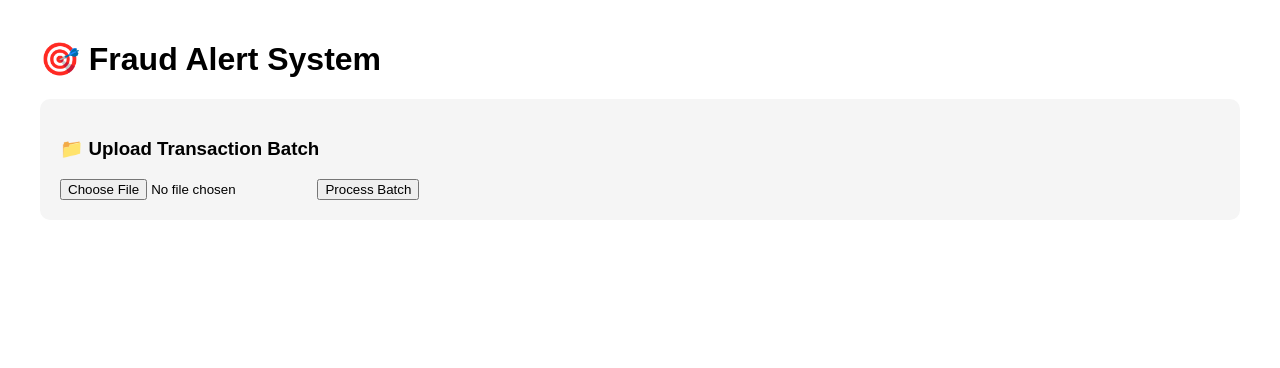
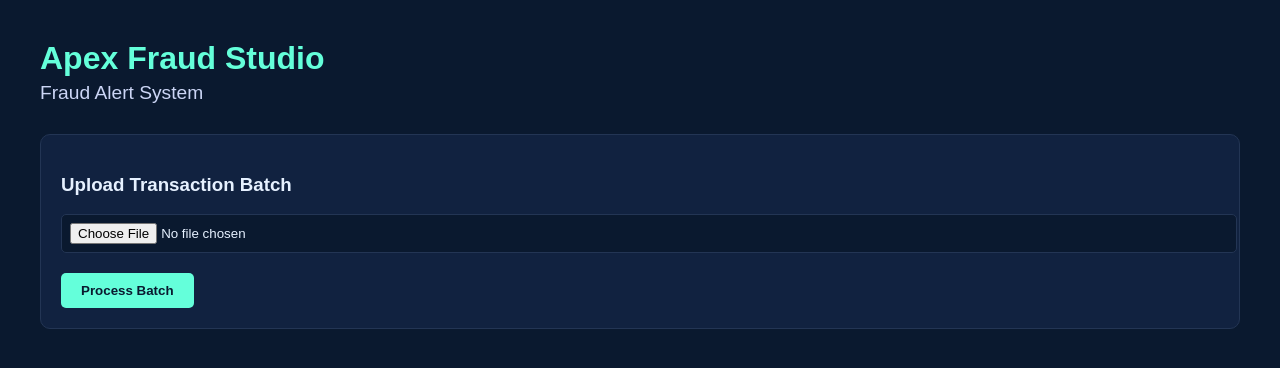
Before and after one commit to AANDROUT/fraud-detection-system, a Flask app: page / in a window 1280 px wide. Shown: the top 368 px of the page. Run offline with Flask 3, Linux system fonts and the light colour scheme.

Commit message:
Update index.html

```diff
--- a/fraud_alert_website/templates/index.html
+++ b/fraud_alert_website/templates/index.html
@@ -1,37 +1,137 @@
 <!DOCTYPE html>
 <html>
 <head>
-    <title>Fraud Alert System</title>
+    <title>Apex Fraud Studio</title>
     <style>
-        body { font-family: Arial, sans-serif; margin: 40px; }
-        .upload-section { background: #f5f5f5; padding: 20px; border-radius: 10px; margin-bottom: 30px; }
-        .dashboard { background: #e8f4fd; padding: 20px; border-radius: 10px; margin-bottom: 30px; }
-        .alert { background: #fff3cd; padding: 15px; margin: 10px 0; border-radius: 5px; border-left: 4px solid #ffc107; }
-        .metric-card { background: white; padding: 15px; margin: 10px; border-radius: 5px; display: inline-block; width: 200px; text-align: center; }
+        body {
+            font-family: Arial, sans-serif;
+            margin: 40px;
+            background-color: #0a192f;
+            color: #e6f1ff;
+        }
+        h1 {
+            color: #64ffda;
+            margin-bottom: 5px;
+        }
+        .subtitle {
+            color: #ccd6f6;
+            font-size: 1.2em;
+            margin-bottom: 30px;
+        }
+        .upload-section {
+            background: #112240;
+            padding: 20px;
+            border-radius: 10px;
+            margin-bottom: 30px;
+            border: 1px solid #233554;
+        }
+        .dashboard {
+            background: #112240;
+            padding: 20px;
+            border-radius: 10px;
+            margin-bottom: 30px;
+            border: 1px solid #233554;
+        }
+        .alert {
+            background: #1d3b5c;
+            padding: 15px;
+            margin: 10px 0;
+            border-radius: 5px;
+            border-left: 4px solid #ffc107;
+        }
+        .metric-card {
+            background: #0a192f;
+            padding: 15px;
+            margin: 10px;
+            border-radius: 5px;
+            display: inline-block;
+            width: 200px;
+            text-align: center;
+            border: 1px solid #233554;
+        }
         .good { border-left: 4px solid #28a745; }
         .warning { border-left: 4px solid #ffc107; }
         .danger { border-left: 4px solid #dc3545; }
-        .justification { background: #f8f9fa; padding: 10px; margin: 5px 0; border-radius: 3px; }
+        .justification {
+            background: #112240;
+            padding: 10px;
+            margin: 5px 0;
+            border-radius: 3px;
+        }
+        .alert-section {
+            background: #112240;
+            padding: 20px;
+            border-radius: 10px;
+            margin-bottom: 30px;
+            border: 1px solid #233554;
+        }
+        .alert-container {
+            max-height: 400px;
+            overflow-y: auto;
+            padding-right: 10px;
+        }
+        button {
+            background-color: #64ffda;
+            color: #0a192f;
+            border: none;
+            padding: 10px 20px;
+            border-radius: 5px;
+            cursor: pointer;
+            font-weight: bold;
+            margin-top: 10px;
+        }
+        button:hover {
+            background-color: #52e0c4;
+        }
+        input[type="file"] {
+            background-color: #0a192f;
+            color: #e6f1ff;
+            border: 1px solid #233554;
+            padding: 8px;
+            border-radius: 5px;
+            width: 100%;
+            margin-bottom: 10px;
+        }
+        /* Scrollbar styling */
+        .alert-container::-webkit-scrollbar {
+            width: 8px;
+        }
+        .alert-container::-webkit-scrollbar-track {
+            background: #112240;
+            border-radius: 10px;
+        }
+        .alert-container::-webkit-scrollbar-thumb {
+            background: #64ffda;
+            border-radius: 10px;
+        }
     </style>
 </head>
 <body>
-    <h1>🎯 Fraud Alert System</h1>
+    <h1>Apex Fraud Studio</h1>
+    <div class="subtitle">Fraud Alert System</div>
 
     <div class="upload-section">
-        <h3>📁 Upload Transaction Batch</h3>
+        <h3>Upload Transaction Batch</h3>
         <input type="file" id="fileInput" accept=".csv">
         <button onclick="processFile()">Process Batch</button>
         <div id="uploadStatus"></div>
     </div>
 
     <div id="dashboard" class="dashboard" style="display:none;">
-        <h3>📊 System Performance Dashboard</h3>
+        <h3>System Performance Dashboard</h3>
         <div id="metrics"></div>
     </div>
 
     <div id="alertsSection" style="display:none;">
-        <h3>🚨 Fraud Alerts</h3>
-        <div id="alertsContainer"></div>
+        <h3>High Confidence Alerts (≥50%)</h3>
+        <div class="alert-section">
+            <div id="highConfidenceContainer" class="alert-container"></div>
+        </div>
+
+        <h3>Low Confidence Alerts (<50%)</h3>
+        <div class="alert-section">
+            <div id="lowConfidenceContainer" class="alert-container"></div>
+        </div>
     </div>
 
     <script>
@@ -40,7 +140,7 @@
             const statusDiv = document.getElementById('uploadStatus');
 
             if (!fileInput.files[0]) {
-                statusDiv.innerHTML = '<span style="color: red;">Please select a file</span>';
+                statusDiv.innerHTML = '<span style="color: #ff6b6b;">Please select a file</span>';
                 return;
             }
 
@@ -58,14 +158,14 @@
                 const data = await response.json();
 
                 if (data.success) {
-                    statusDiv.innerHTML = '<span style="color: green;">✅ Processing complete!</span>';
+                    statusDiv.innerHTML = '<span style="color: #64ffda;">Processing complete!</span>';
                     displayDashboard(data.dashboard);
                     displayAlerts(data.alerts);
                 } else {
-                    statusDiv.innerHTML = `<span style="color: red;">❌ ${data.error}</span>`;
+                    statusDiv.innerHTML = `<span style="color: #ff6b6b;">${data.error}</span>`;
                 }
             } catch (error) {
-                statusDiv.innerHTML = `<span style="color: red;">❌ Upload failed: ${error}</span>`;
+                statusDiv.innerHTML = `<span style="color: #ff6b6b;">Upload failed: ${error}</span>`;
             }
         }
 
@@ -97,14 +197,20 @@
         }
 
         function displayAlerts(alerts) {
-            const container = document.getElementById('alertsContainer');
-            container.innerHTML = '';
+            // Sort alerts by confidence in descending order
+            alerts.sort((a, b) => b.confidence - a.confidence);
+
+            const highContainer = document.getElementById('highConfidenceContainer');
+            const lowContainer = document.getElementById('lowConfidenceContainer');
+
+            highContainer.innerHTML = '';
+            lowContainer.innerHTML = '';
 
             alerts.forEach(alert => {
                 const alertDiv = document.createElement('div');
                 alertDiv.className = 'alert';
                 alertDiv.innerHTML = `
-                    <h4>Alert #${alert.record_id} | Confidence: ${alert.confidence}</h4>
+                    <h4>Alert #${alert.record_id} | Confidence: ${(alert.confidence * 100).toFixed(1)}%</h4>
                     <p><strong>Amount:</strong> ${alert.amount} | <strong>Category:</strong> ${alert.category}</p>
                     <p><strong>Customer:</strong> ${alert.customer_id} | <strong>Merchant:</strong> ${alert.merchant_id} | <strong>Step:</strong> ${alert.step}</p>
                     <p><strong>Risk Factors:</strong> ${alert.risk_factors}</p>
@@ -118,7 +224,13 @@
                         `).join('')}
                     </div>
                 `;
-                container.appendChild(alertDiv);
+
+                // Separate into high and low confidence containers
+                if (alert.confidence >= 0.5) {
+                    highContainer.appendChild(alertDiv);
+                } else {
+                    lowContainer.appendChild(alertDiv);
+                }
             });
 
             document.getElementById('alertsSection').style.display = 'block';
```
